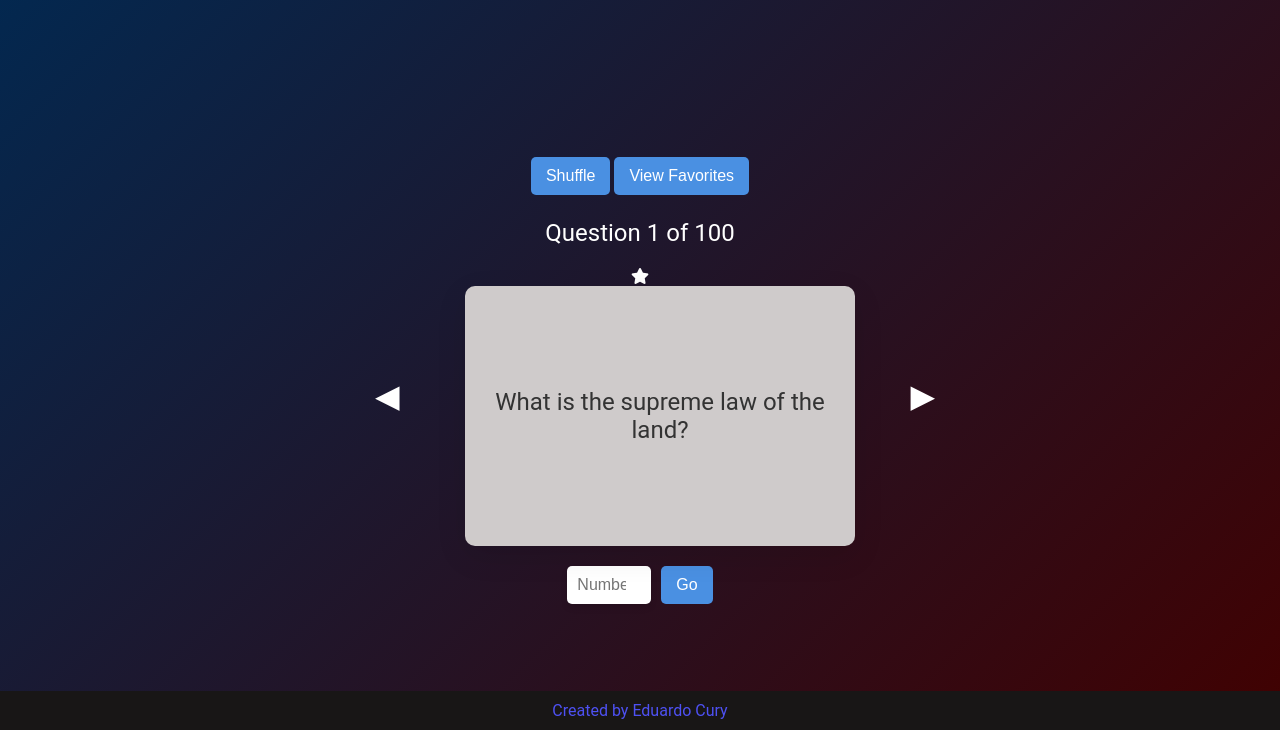
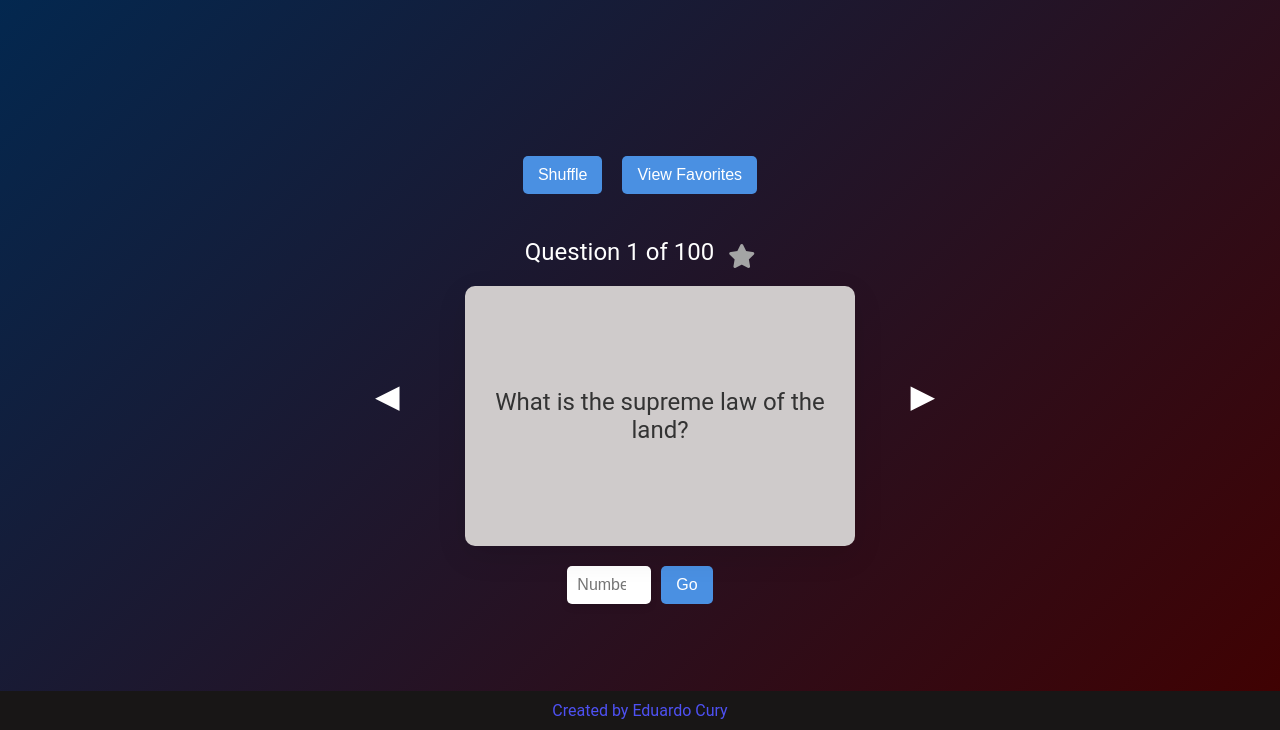
Before and after one commit to duducury/U.S.-Citizenship-2024-Flash-Card, a plain HTML site: page index.html in a window 1280 px wide. Shown: the part 70-800 px from the top of the page. Drawn offline with Linux system fonts and the light colour scheme.

Commit message:
Update styles.css

```diff
--- a/styles.css
+++ b/styles.css
@@ -43,9 +43,57 @@ nav .fa-flag-usa {
     margin-top: 100px;
 }
 
+/* Top bar styling */
+.top-bar {
+    display: flex;
+    align-items: center;
+    justify-content: center;
+    margin-bottom: 20px;
+}
+
+.shuffle-button,
+.favorites-button {
+    padding: 10px 15px;
+    font-size: 1rem;
+    cursor: pointer;
+    border: none;
+    border-radius: 5px;
+    background-color: #4a90e2;
+    color: #fff;
+    transition: background-color 0.3s, transform 0.3s;
+    margin: 0 10px;
+}
+
+.shuffle-button:hover,
+.favorites-button:hover {
+    background-color: #3b78d8;
+    transform: scale(1.1);
+}
+
 #question-number {
     font-size: 1.5rem;
     margin-bottom: 20px;
+    display: inline-block;
+}
+
+/* Favorite icon styling */
+.favorite-icon {
+    font-size: 1.5rem;
+    color: #a4a5a5;
+    cursor: pointer;
+    user-select: none;
+    transition: transform 0.3s;
+    display: inline-block;
+    margin-left: 10px;
+    vertical-align: middle;
+}
+
+.favorite-icon:hover {
+    transform: scale(1.2);
+}
+
+.favorite-icon.active {
+    color: #e5ff00;
 }
 
 /* Card wrapper to position arrows and card */
@@ -84,6 +132,7 @@ nav .fa-flag-usa {
     background-color: #cfcbcb;
     color: #333;
     transform: rotateY(0deg);
+    position: relative;
 }
 
 .back {
@@ -186,7 +235,7 @@ footer p {
     .flashcard {
         width: 280px;
         height: 180px;
-        margin: 0 20px;
+        margin: 0 20px; /* Reduced space for arrows */
     }
 
     .left-arrow, .right-arrow {
```
